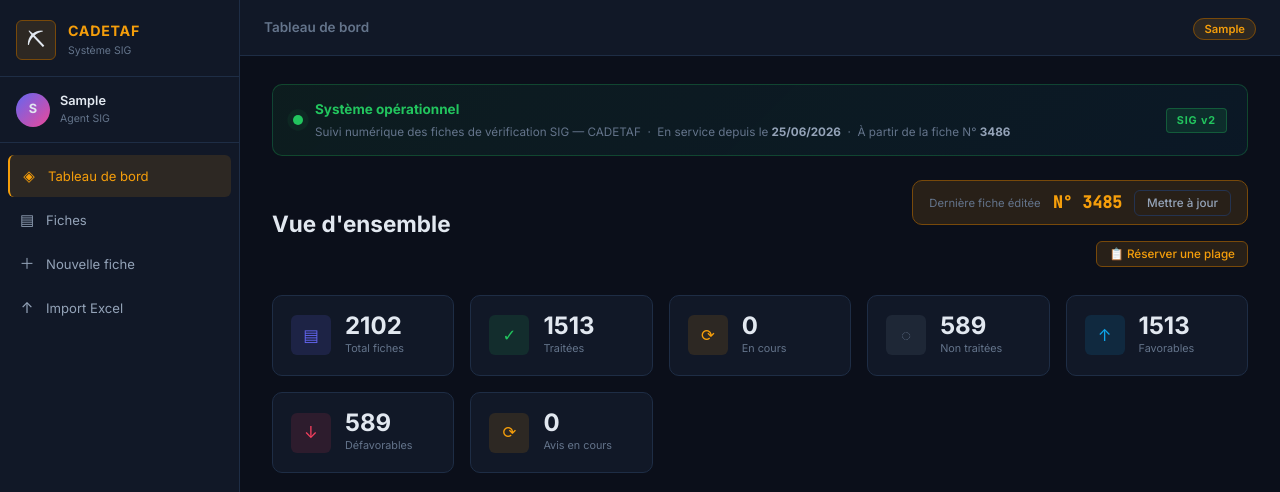
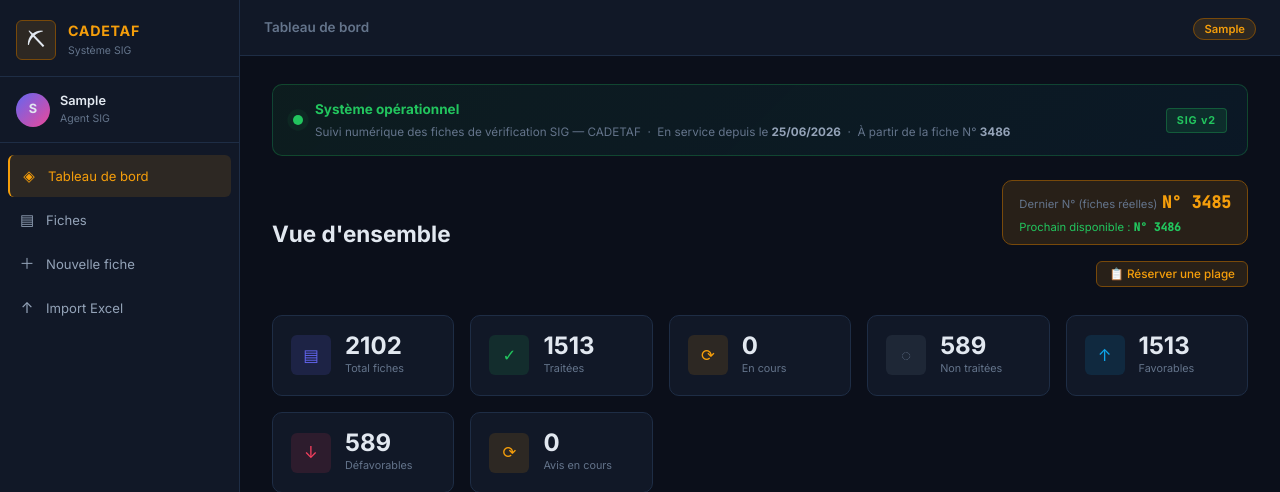
Before and after one commit to ybelkziz/gestion-pv, a Flask app: page / in a window 1280 px wide. Shown: the top 492 px of the page. Run offline with Flask 3, Linux system fonts and the light colour scheme; the visitor is signed in with stand-in values (Sample User, id 1); data comes from the database, SQL or seed files in the repository; data that the repository does not hold is empty.

Commit message:
fix: compteur dynamique depuis fiches réelles + plages

```diff
--- a/app.py
+++ b/app.py
@@ -288,7 +288,13 @@ def logout():
 @login_required
 def dashboard():
     db = SessionLocal()
-    counter_val = get_counter_value(db)
+    # Dernier numéro = max entre : dernière fiche réelle + plages réservées actives
+    top_fiche   = db.query(Fiche).order_by(Fiche.fiche_numero.desc()).first()
+    max_fiche   = top_fiche.fiche_numero if top_fiche else 0
+    plages      = db.query(PlageReservee).filter(PlageReservee.active==1).all()
+    max_plage   = max((p.fin for p in plages), default=0)
+    dernier_num = max(max_fiche, max_plage)  # vrai dernier numéro, pas le compteur
+
     stats = {
         'total':        db.query(Fiche).count(),
         'traites':      db.query(Fiche).filter(Fiche.status=='traité').count(),
@@ -304,8 +310,8 @@ def dashboard():
     db.close()
 
     return render_template('dashboard.html',
-        counter=counter_val,
-        next_num=counter_val + 1,
+        counter=dernier_num,
+        next_num=dernier_num + 1,
         stats=stats,
         recent=recent,
         stats_resp=stats_resp,
@@ -1044,6 +1050,10 @@ def api_stats():
         if f.responsable in by_resp:
             by_resp[f.responsable] += 1
     # KPI live pour mise à jour du tableau de bord
+    max_f    = max((f.fiche_numero for f in rows), default=0)
+    plgs     = db.query(PlageReservee).filter(PlageReservee.active==1).all()
+    max_p    = max((p.fin for p in plgs), default=0)
+    dernier_num = max(max_f, max_p)
     total       = len(rows)
     traites     = sum(1 for f in rows if f.status == 'traité')
     en_cours    = sum(1 for f in rows if f.status == 'en cours')
@@ -1066,26 +1076,57 @@ def api_stats():
             'defavorables':    defavorables,
             'en_cours_accord': en_cours_accord,
         },
-        'counter': counter_val,
+        'counter':        dernier_num,   # vrai dernier = max(fiches, plages)
+        'max_fiche_reel': max_f,         # dernier numéro vraiment en base
     })
 
 @app.route('/api/counter', methods=['POST'])
 @login_required
 def api_counter():
+    """
+    Le compteur manuel est désactivé — utilisez la réservation de plage.
+    Cette route est conservée pour compatibilité mais redirige vers
+    la réservation automatique.
+    """
     data = request.get_json()
     try:
         new_val = int(data.get('value', 0))
     except:
         return jsonify({'ok':False,'error':'Valeur invalide'}), 400
 
-    db  = SessionLocal()
-    cur = get_counter_value(db)
-    if new_val <= cur:
+    db = SessionLocal()
+    top   = db.query(Fiche).order_by(Fiche.fiche_numero.desc()).first()
+    max_f = top.fiche_numero if top else 0
+    plages = db.query(PlageReservee).filter(PlageReservee.active==1).all()
+    max_p = max((p.fin for p in plages), default=0)
+    vrai_max = max(max_f, max_p)
+
+    # Refuser si on essaie de sauter trop loin (plus de 200 numéros au-delà de la réalité)
+    if new_val > vrai_max + 200:
         db.close()
-        return jsonify({'ok':False,'error':f'Le compteur ne peut pas descendre (actuel: {cur})'}), 400
+        return jsonify({
+            'ok': False,
+            'error': (
+                f'Valeur trop élevée. La dernière fiche réelle est N°{max_f}. '
+                f'Utilisez "Réserver une plage" pour déclarer votre travail en cours.'
+            )
+        }), 400
 
+    # Refuser la décrémentation
+    if new_val <= vrai_max:
+        db.close()
+        return jsonify({
+            'ok': False,
+            'error': (
+                f'Impossible : la dernière fiche réelle est déjà N°{max_f}. '
+                f'Le compteur ne peut pas descendre en dessous.'
+            )
+        }), 400
+
+    # Avancer le compteur (cas légitime)
     c = db.query(FicheCounter).first()
-    c.value = new_val
+    if c:
+        c.value = new_val
     db.commit()
     db.close()
     return jsonify({'ok':True,'value':new_val})
--- a/static/css/main.css
+++ b/static/css/main.css
@@ -756,3 +756,8 @@ select option { background: var(--bg-card); }
 .btn-amber { background: var(--amber-glow); color: var(--amber);
              border: 1px solid var(--amber-dim); }
 .btn-amber:hover { background: rgba(245,158,11,.2); }
+
+/* ── COUNTER ZONE MISE À JOUR ────────────────────────────── */
+.counter-info-stack { display: flex; flex-direction: column; gap: 2px; }
+.counter-next { font-size: .75rem; color: var(--green); }
+.counter-next strong { font-family: var(--mono); }
--- a/templates/dashboard.html
+++ b/templates/dashboard.html
@@ -24,9 +24,15 @@
   <h1>Vue d'ensemble</h1>
   <div class="counter-zone">
     <div class="counter-display">
-      <span class="counter-label">Dernière fiche éditée</span>
-      <span class="counter-value" id="counterVal">N° {{ counter }}</span>
-      <button class="btn btn-sm btn-outline" onclick="showCounterModal()">Mettre à jour</button>
+      <div class="counter-info-stack">
+        <div>
+          <span class="counter-label">Dernier N° (fiches réelles)</span>
+          <span class="counter-value" id="counterVal">N° {{ counter }}</span>
+        </div>
+        <div class="counter-next">
+          Prochain disponible : <strong id="counterNext">N° {{ next_num }}</strong>
+        </div>
+      </div>
     </div>
     <div id="plagesActives" class="plages-actives"></div>
     <button class="btn btn-sm btn-amber" onclick="showReservModal()">📋 Réserver une plage</button>
@@ -386,22 +392,7 @@ function libererPlage() {
 // ── Compteur modal ──────────────────────────────────────
 function showCounterModal(){ document.getElementById('counterModal').classList.add('show'); }
 function hideCounterModal(){ document.getElementById('counterModal').classList.remove('show'); }
-function submitCounter(){
-  const v = parseInt(document.getElementById('newCounterVal').value);
-  fetch('/api/counter', {
-    method: 'POST',
-    headers: {'Content-Type': 'application/json'},
-    body: JSON.stringify({value: v})
-  }).then(r => r.json()).then(d => {
-    if (d.ok) {
-      document.getElementById('counterVal').textContent = 'N° ' + d.value;
-      hideCounterModal();
-      showToast('Compteur mis à jour : N° ' + d.value, 'success');
-      loadStats(); // rafraîchir tout
-    } else {
-      showToast(d.error, 'error');
-    }
-  });
-}
+// submitCounter remplacé par showReservModal
+// Le compteur se met à jour automatiquement depuis les fiches réelles et les plages
 </script>
 {% endblock %}
```
